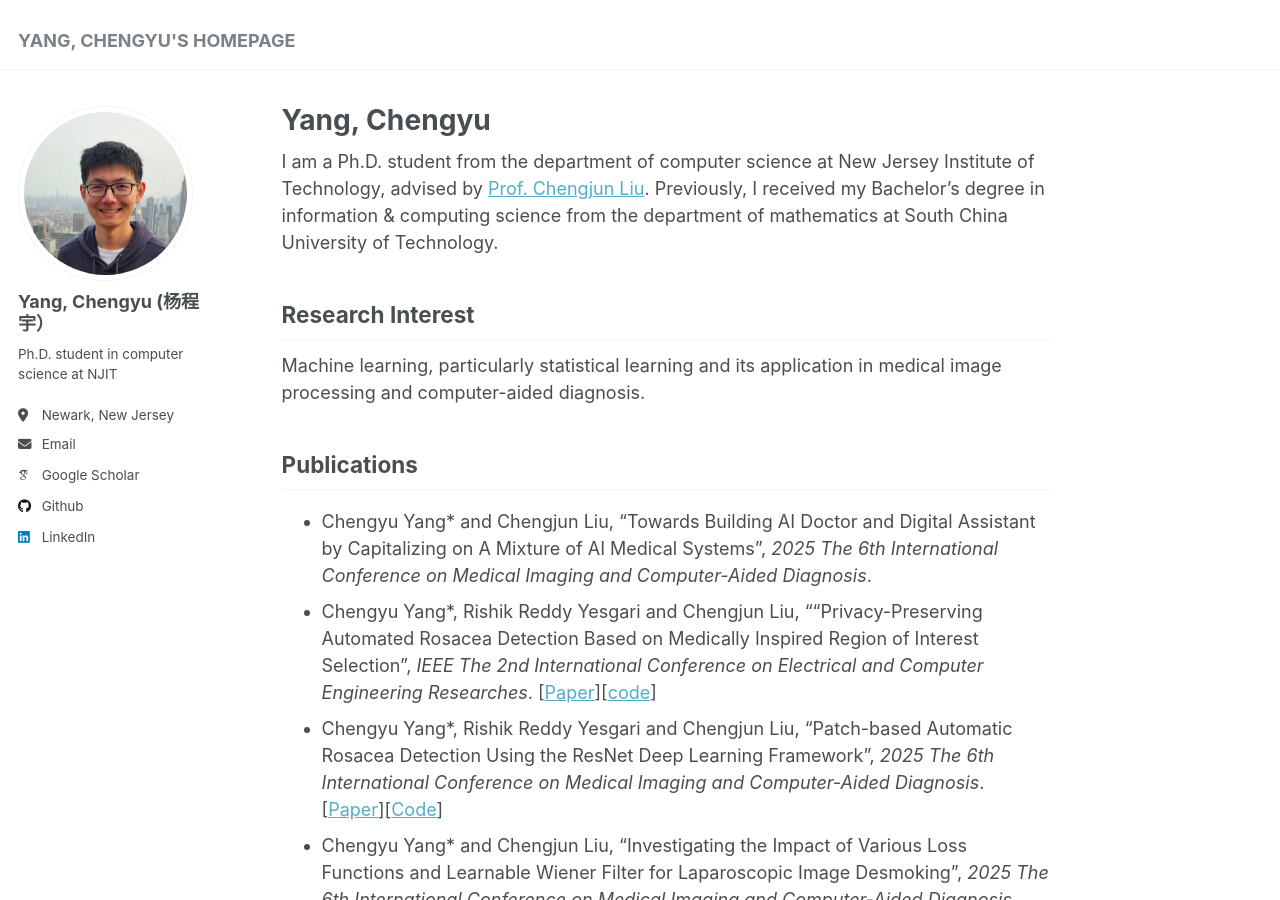
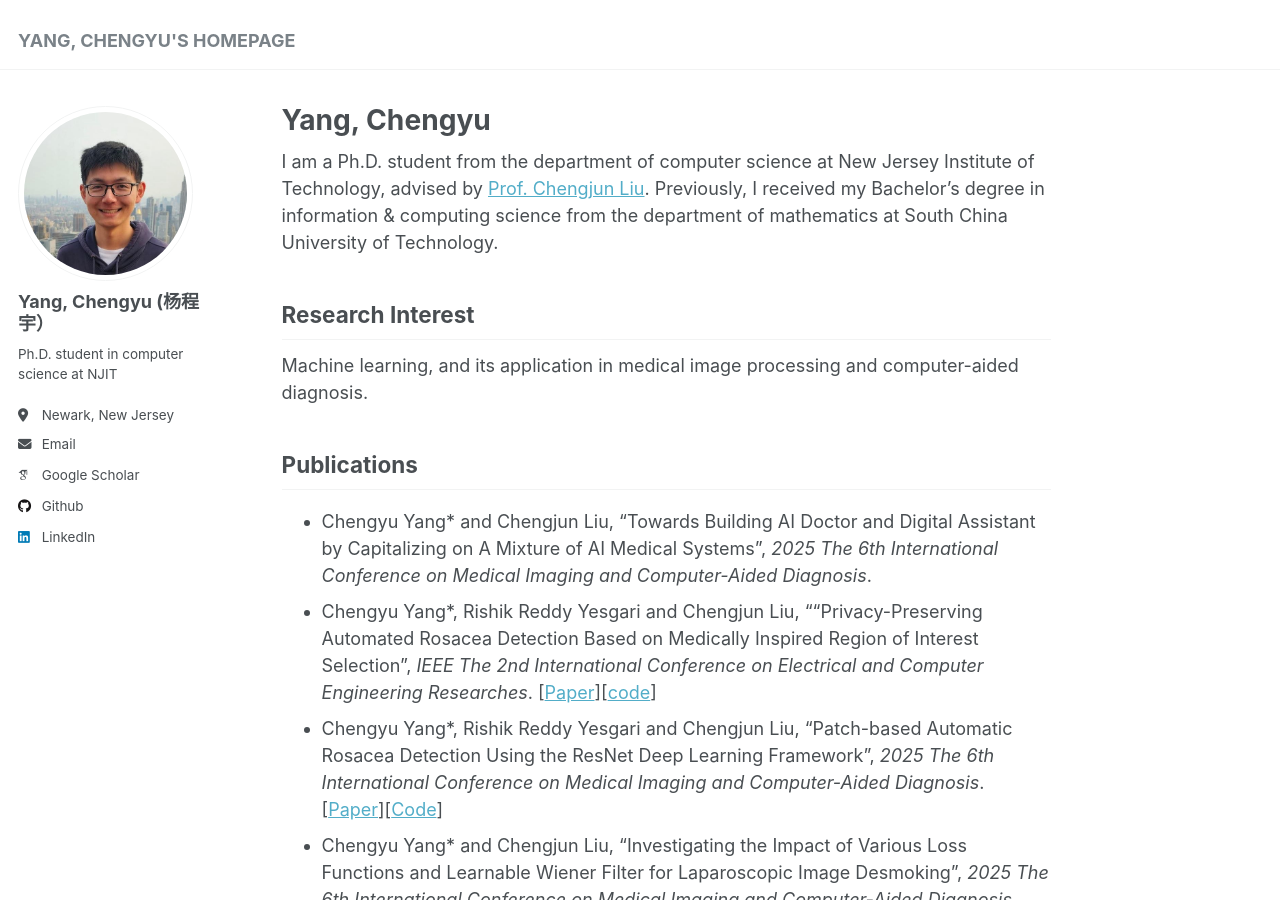
Before and after one commit to chengyuyang-njit/chengyuyang-njit.github.io, a Jekyll site: the page built from _pages/about.md, in a window 1280 px wide and 900 px high. Built offline with Jekyll 4.4.1, drawn with Linux system fonts in a browser that asks for light colours; some web fonts are replaced.

Commit message:
Update about.md

```diff
--- a/_pages/about.md
+++ b/_pages/about.md
@@ -10,7 +10,7 @@ I am a Ph.D. student from the department of computer science at New Jersey Insti
 
 Research Interest
 ------
-Machine learning, particularly statistical learning and its application in medical image processing and computer-aided diagnosis.
+Machine learning, and its application in medical image processing and computer-aided diagnosis.
 
 
 Publications
```
